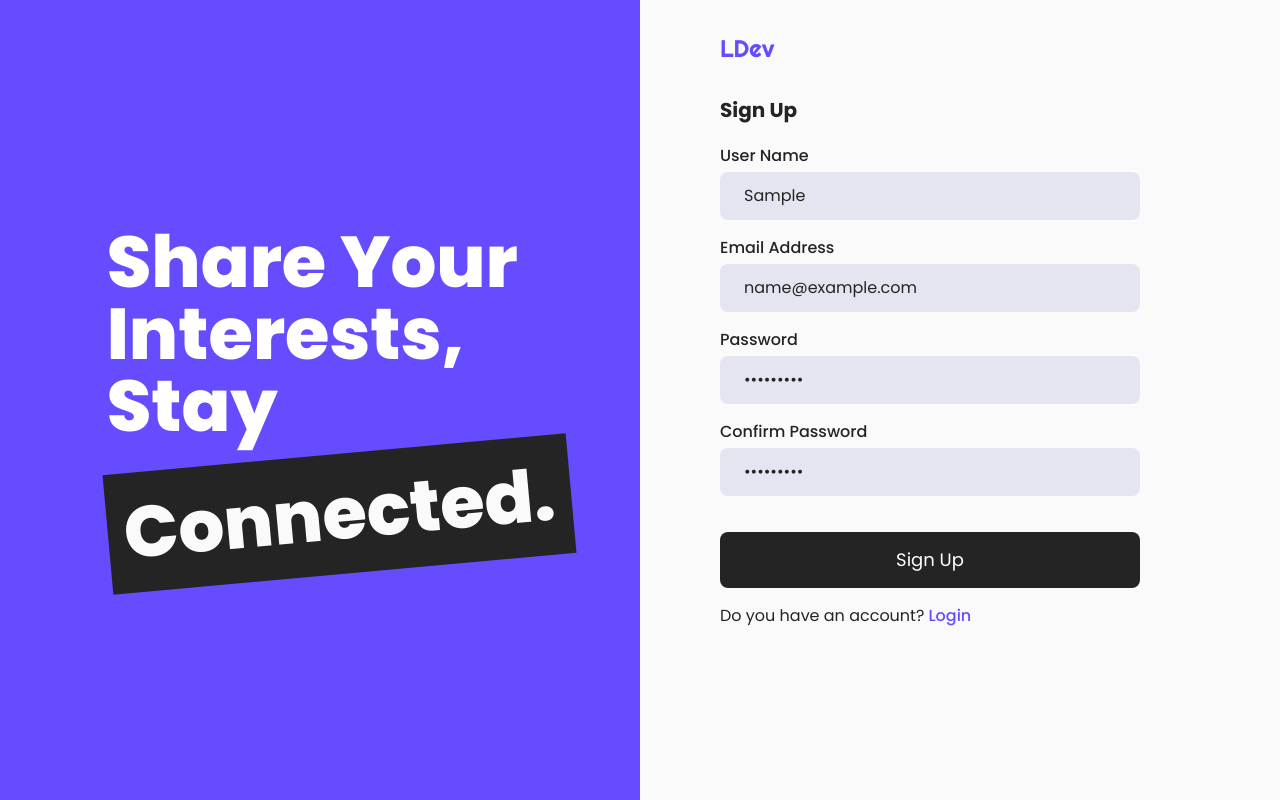
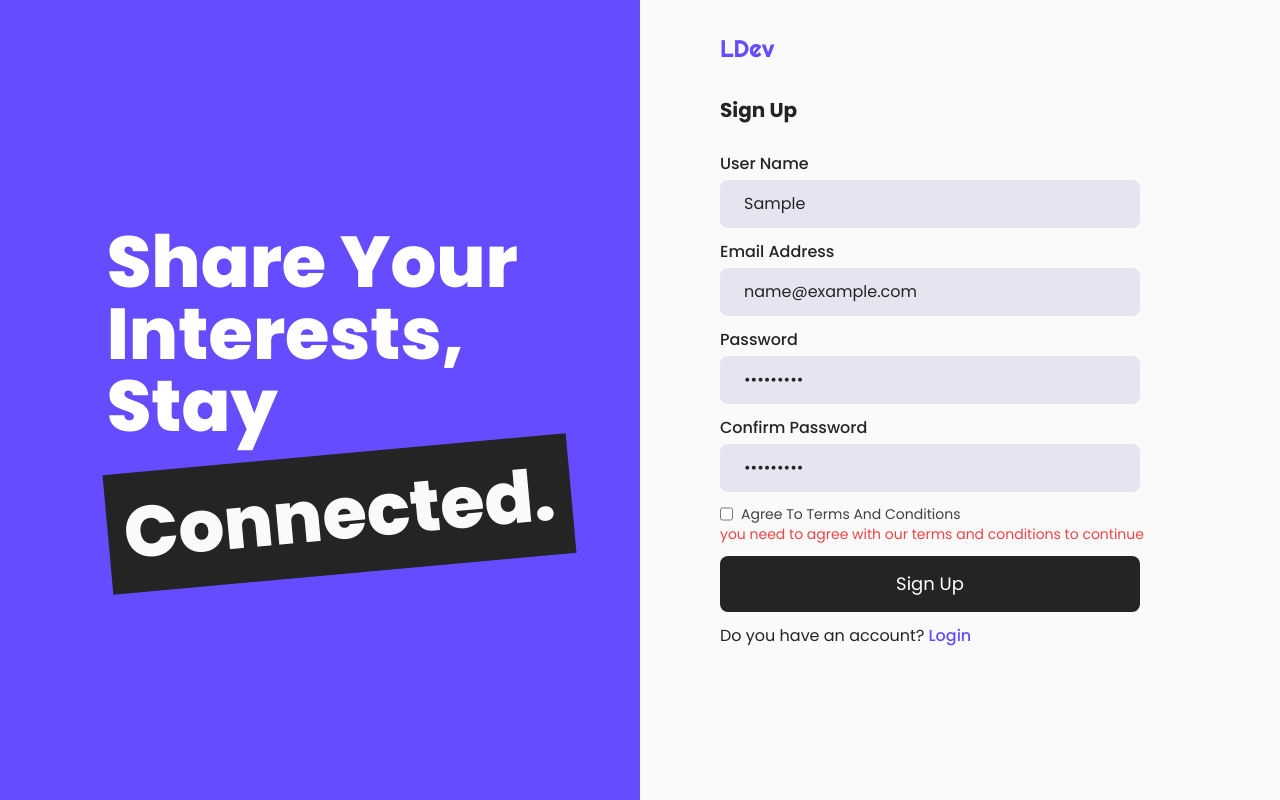
Before and after one commit to L-Devs/dev-book-webapp, a React app: page / in a window 1280 px wide. Both pictures are taken after typing "Sample", "name@example.com", "Sample123", "Sample123" into the empty fields and a click on the button "Sign Up". Built offline with nearby package versions, Linux system fonts and the light colour scheme; the HTML template or start-up script is replaced by a standard one.

Commit message:
create and added checkbox component to signup page

```diff
--- /dev/null
+++ b/src/components/DevCheckBox.tsx
@@ -0,0 +1,44 @@
+import { useId } from "react";
+import { Field } from "formik";
+
+interface Props extends React.HTMLProps<HTMLInputElement> {
+	content: string;
+	formError?: string | undefined;
+	touched?: string | undefined;
+}
+
+export const DevCheckBox = ({
+	content,
+	className,
+	formError,
+	touched,
+	...props
+}: Props) => {
+	const errorClasses =
+		formError && touched
+			? "border border-red-500 invalid:border-red-500 focus:outline-none focus:ring focus:ring-red-300"
+			: "";
+	const randID = useId();
+	return (
+		<>
+			<div className="flex space-x-2">
+				<Field
+					{...props}
+					className={`bg-light-200 border-0  rounded-lg px-4 py-2 md:px-5 md:py-3  lg:px-6 lg:py-3 block ${className} ${errorClasses}`}
+					id={randID}
+				/>
+				<label
+					htmlFor={randID}
+					className="capitalize font-normal text-sm text-neutral-700"
+				>
+					{content}
+				</label>
+			</div>
+
+			{/* Here is you can display field's error message */}
+			{formError && touched ? (
+				<p className="text-sm text-red-500">{formError}</p>
+			) : null}
+		</>
+	);
+};
--- a/src/pages/SignUp.tsx
+++ b/src/pages/SignUp.tsx
@@ -5,15 +5,16 @@ import Logo from "../components/Logo";
 import { Link } from "react-router-dom";
 import * as Yup from "yup";
 import { ErrorMessage, Form, Formik } from "formik";
+import { DevCheckBox } from "../components/DevCheckBox";
 
 interface InitialValues {
 	userName: string;
 	emailAddress: string;
 	password: string;
+	terms: boolean;
 	confirmPassword: string;
 }
 const SignUp: React.FC = () => {
-
 	//Yup Object Schema
 	const SignupSchema = Yup.object().shape({
 		userName: Yup.string()
@@ -22,6 +23,10 @@ const SignUp: React.FC = () => {
 			.required("Required"),
 		emailAddress: Yup.string().email("Invalid email").required("Required"),
 		password: Yup.string().required("Password is required"),
+		terms: Yup.boolean().oneOf(
+			[true],
+			"you need to agree with our terms and conditions to continue"
+		),
 		confirmPassword: Yup.string().oneOf(
 			[Yup.ref("password")],
 			"Both password need to be the same"
@@ -33,6 +38,7 @@ const SignUp: React.FC = () => {
 		userName: "",
 		emailAddress: "",
 		password: "",
+		terms: false,
 		confirmPassword: "",
 	};
 
@@ -51,7 +57,7 @@ const SignUp: React.FC = () => {
 				>
 					{({ errors, touched }) => {
 						return (
-							<Form className="flex flex-col gap-1 pb-2">
+							<Form className="flex flex-col space-y-3 pb-2">
 								<h2 className="font-bold mb-4 capitalize text-dark-200 text-xl">
 									Sign up
 								</h2>
@@ -62,7 +68,7 @@ const SignUp: React.FC = () => {
 										formError={errors.userName}
 										touched={touched.userName}
 										type="text"
-										className="mb-3 w-full md:w-9/12 2xl:w-6/12 text-dark-200"
+										className="w-full md:w-9/12 2xl:w-6/12 text-dark-200"
 									/>
 								</div>
 								<div className="">
@@ -72,7 +78,7 @@ const SignUp: React.FC = () => {
 										formError={errors.emailAddress}
 										touched={touched.emailAddress}
 										type="email"
-										className="mb-3 w-full md:w-9/12 2xl:w-6/12 text-dark-200"
+										className="w-full md:w-9/12 2xl:w-6/12 text-dark-200"
 									/>
 								</div>
 								<div className="">
@@ -82,7 +88,7 @@ const SignUp: React.FC = () => {
 										type="password"
 										formError={errors.password}
 										touched={touched.password}
-										className="mb-3 w-full md:w-9/12 2xl:w-6/12 text-dark-200"
+										className="w-full md:w-9/12 2xl:w-6/12 text-dark-200"
 									/>
 								</div>
 								<div className="">
@@ -93,6 +99,16 @@ const SignUp: React.FC = () => {
 										formError={errors.confirmPassword}
 										touched={touched.confirmPassword}
 										className="w-full md:w-9/12 2xl:w-6/12 text-dark-200"
+									/>
+								</div>
+								<div className="">
+									<DevCheckBox
+										content="agree to terms and conditions"
+										name="terms"
+										type="checkbox"
+										formError={errors.terms}
+										touched={errors.terms}
+										className="accent-accent-200"
 									/>
 								</div>
 
```
